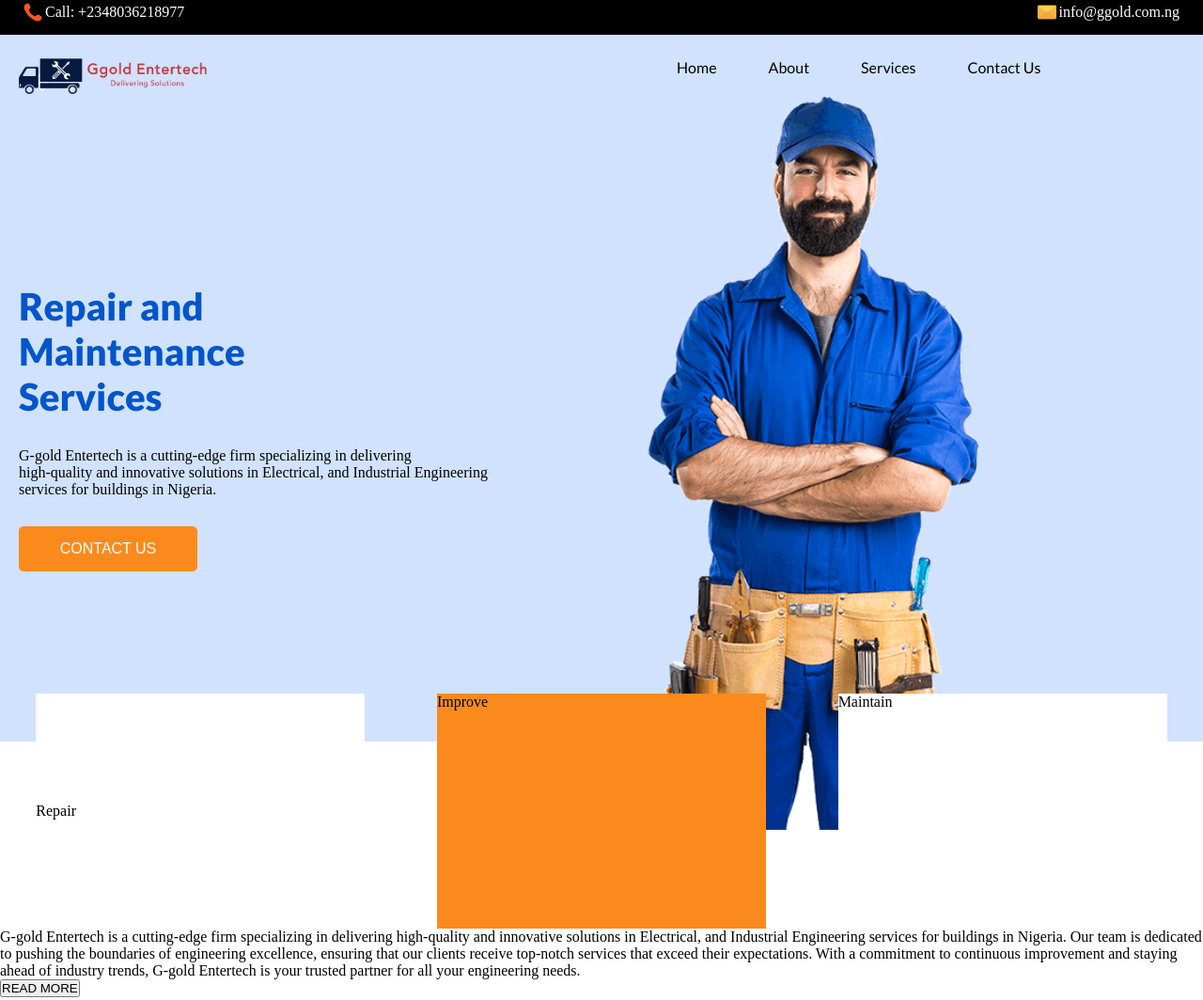
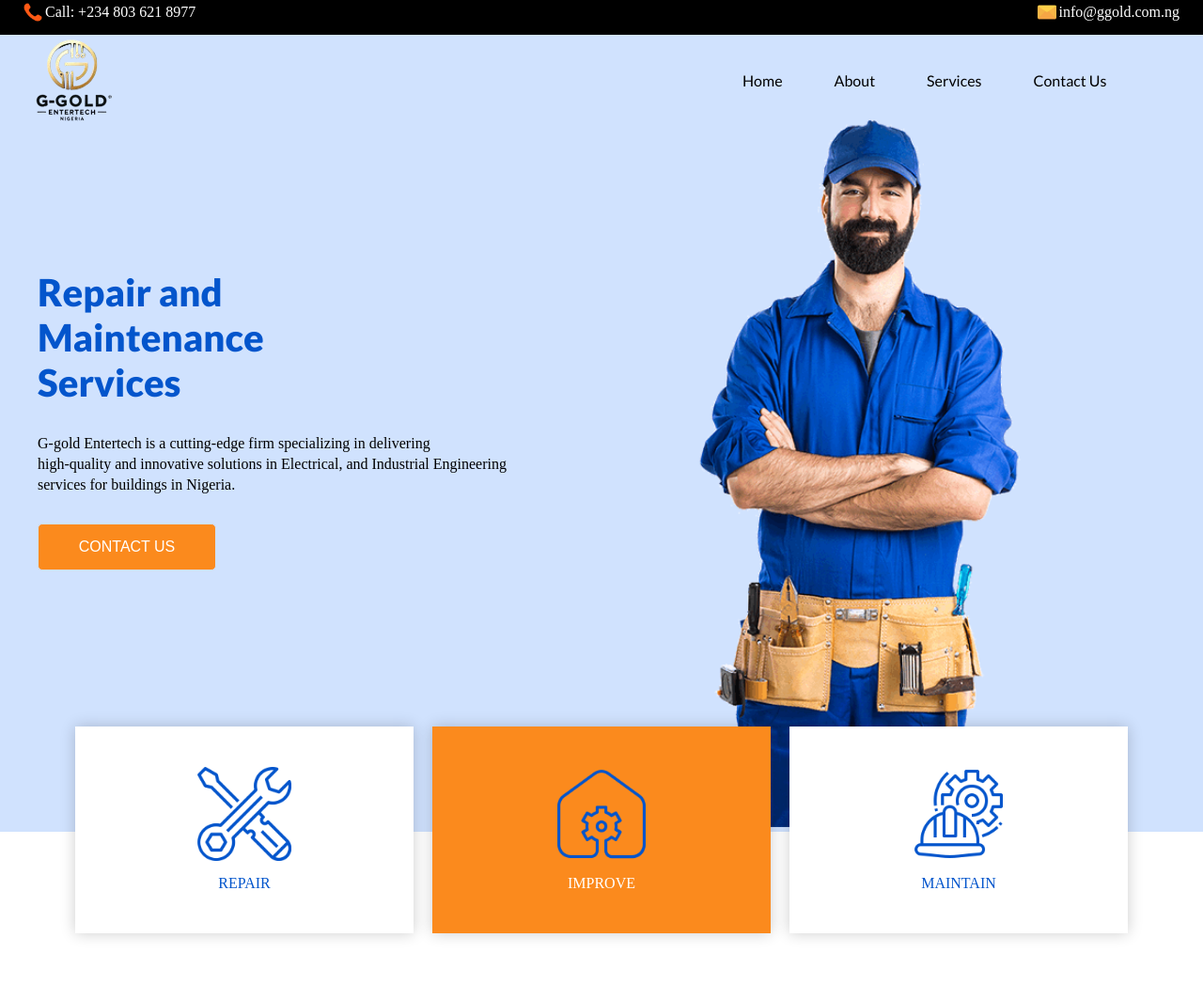
Before and after one commit to G-gold/staticweb-nextgen, a plain HTML site: page index.html in a window 1280 px wide. Shown: the part 11-1075 px from the top of the page at 94% size. Drawn offline with Linux system fonts and the light colour scheme.

Commit message:
about section

```diff
--- a/index.html
+++ b/index.html
@@ -19,7 +19,8 @@
         <div class="contactNav">
           <div class="contact">
             <div class="phone">
-              <img src="./img/phone.png" alt="phoneIcon" /> Call: +2348036218977
+              <img src="./img/phone.png" alt="phoneIcon" /> Call: +234 803 621
+              8977
             </div>
             <div class="email">
               <img src="./img/email.png" alt="emailIcon" /> info@ggold.com.ng
@@ -28,7 +29,10 @@
         </div>
         <div class="navSection">
           <div class="logo">
-            <img src="./img/Logo ggold.png" alt="" width="200px" />
+            <img
+              src="./img/G-gold_Entertech_logo_no_nigeria-removebg-preview.png"
+              alt=""
+            />
           </div>
           <div class="navbar">
             <ul class="navList">
@@ -38,9 +42,9 @@
               <li class="navItem">Contact Us</li>
             </ul>
           </div>
-          <div class="slidder">
-            <img src="./img/engr-img.png" alt="" />
-          </div>
+        </div>
+        <div class="slidder">
+          <img src="./img/engr-img.png" alt="" />
         </div>
         <div class="ggoldHeading">
           <p class="repair">
@@ -57,11 +61,19 @@
           </p>
           <button>CONTACT US</button>
         </div>
+
         <div class="threeSquare">
-          <div class="repairSquare">Repair</div>
-          <div class="improveSquare">Improve</div>
-          <div class="maintainSquare">Maintain</div>
+          <div class="repairSquare">
+            <img src="./img/customer-support.png" alt="" width="100px" /> REPAIR
+          </div>
+          <div class="improveSquare">
+            <img src="./img/service.png" alt="" width="100px" /> IMPROVE
+          </div>
+          <div class="maintainSquare">
+            <img src="./img/settings.png" alt="" width="100px" /> MAINTAIN
+          </div>
         </div>
+
         <div class="aboutUs">
           <p>
             G-gold Entertech is a cutting-edge firm specializing in delivering
@@ -74,6 +86,7 @@
             partner for all your engineering needs.
           </p>
           <button>READ MORE</button>
+          <img src="./img/about-img.jpg" alt="" />
         </div>
       </div>
     </div>
--- a/style.css
+++ b/style.css
@@ -11,7 +11,7 @@
 
 .wrapper {
   background-color: #d0e2fe;
-  height: 50rem;
+  height: 56rem;
 }
 
 .contactNav {
@@ -41,9 +41,14 @@
 
 .navSection {
   display: flex;
-  height: 2.5rem;
-  margin-top: 25px;
-  margin-left: 20px;
+  position: relative;
+  top: -3%;
+}
+
+.logo,
+.navbar {
+  display: flex;
+  align-items: center;
 }
 
 .navList {
@@ -53,7 +58,7 @@
   font-size: 1rem;
   gap: 55px;
   position: relative;
-  left: 500px;
+  left: 640px;
 }
 
 .navList :hover {
@@ -61,16 +66,21 @@
   cursor: pointer;
 }
 
+.slidder {
+  position: absolute;
+  left: 52%;
+}
+
 .slidder img {
-  margin-top: 40px;
-  width: 550px;
+  margin-top: -60px;
+  width: 530px;
 }
 
 .ggoldHeading {
   display: flex;
   flex-direction: column;
-  margin-top: 200px;
-  margin-left: 20px;
+  margin-top: 100px;
+  margin-left: 40px;
 }
 
 .repair {
@@ -82,6 +92,7 @@
 
 .details {
   margin-top: 30px;
+  line-height: 22px;
 }
 
 .ggoldHeading button {
@@ -92,7 +103,8 @@
   color: white;
   margin-top: 30px;
   border-radius: 5px;
-  border: none;
+  border: solid #d0e2fe 1px;
+  transition: all 0.3s ease-in-out;
 }
 
 .ggoldHeading button:hover {
@@ -104,24 +116,49 @@
 
 .threeSquare {
   display: flex;
-  justify-content: space-around;
-  margin-top: 130px;
-  height: 250px;
+  justify-content: center;
+  gap: 20px;
+  position: relative;
+  top: 18.5%;
+  height: 200px;
 }
 
-.repairSquare {
+.repairSquare,
+.improveSquare,
+.maintainSquare {
+  display: flex;
+  flex-direction: column;
   justify-content: center;
-  align-content: center;
-  width: 350px;
+  align-items: center;
+  text-align: center;
+  width: 360px;
+  height: 220px;
   background-color: #ffffff;
+  color: #0355cc;
+  box-shadow: rgba(0, 0, 0, 0.2) 0px 0px 15px 0px;
+  transition: all 0.3s ease-in-out;
+}
+
+.repairSquare img,
+.improveSquare img,
+.maintainSquare img {
+  margin-bottom: 15px;
 }
 
 .improveSquare {
-  width: 350px;
   background-color: #fb8a1d;
+  color: #ffffff;
 }
 
-.maintainSquare {
-  width: 350px;
-  background-color: #ffffff;
+.repairSquare:hover,
+.maintainSquare:hover {
+  background-color: #fb8a1d;
+  cursor: pointer;
 }
+
+.aboutUs {
+  display: flex;
+  /* height: 56rem; */
+  position: relative;
+  top: 35%;
+}
```
Also changed, not shown: img/G-gold_Entertech_logo.png (added), img/G-gold_Entertech_logo_no_nigeria-removebg-preview.png (added), img/about-img.jpg (added), img/customer-support.png (added), img/pencil.png (added), img/service.png (added), img/settings.png (added), img/tool-box.png (added), img/workshop.png (added), 1 other file.
